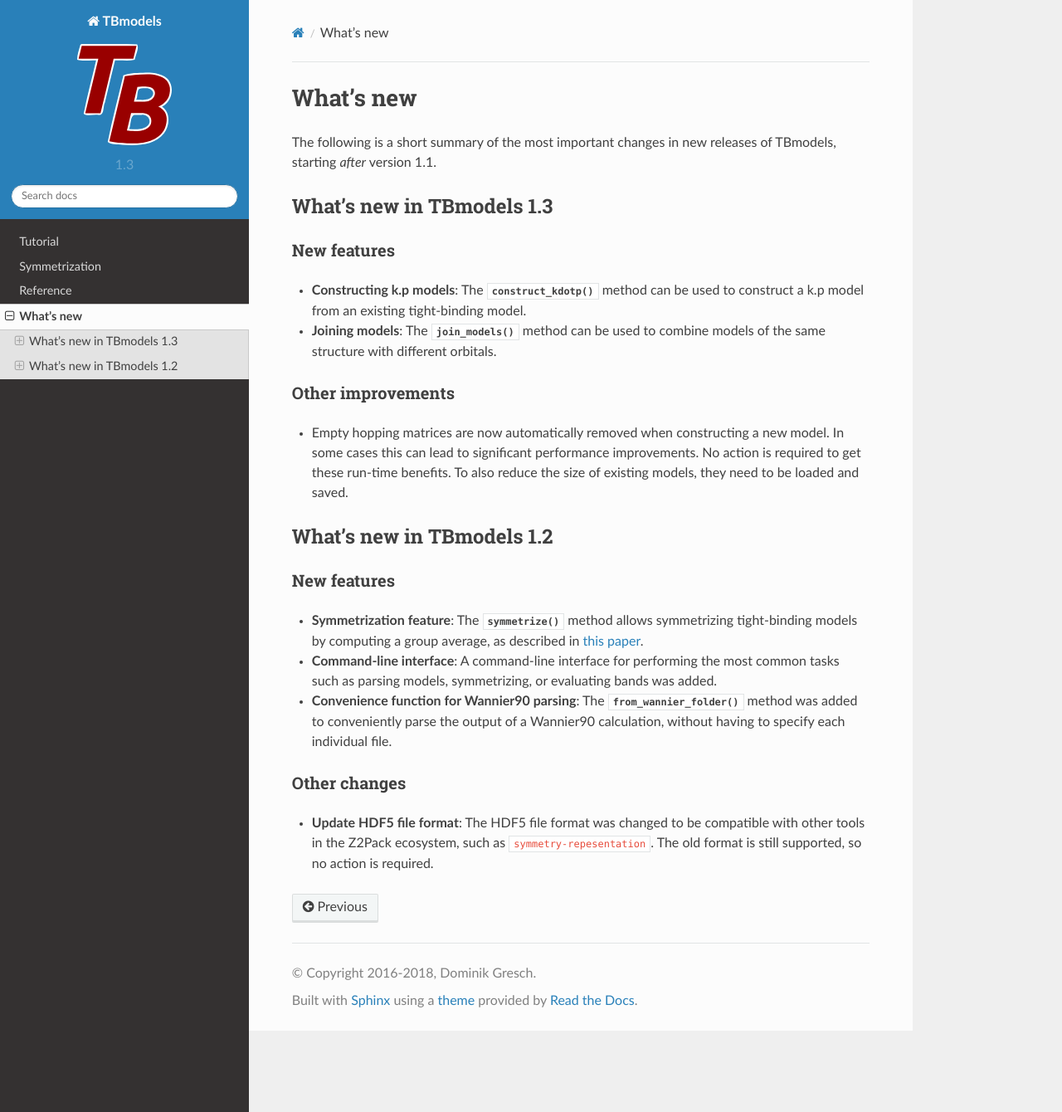
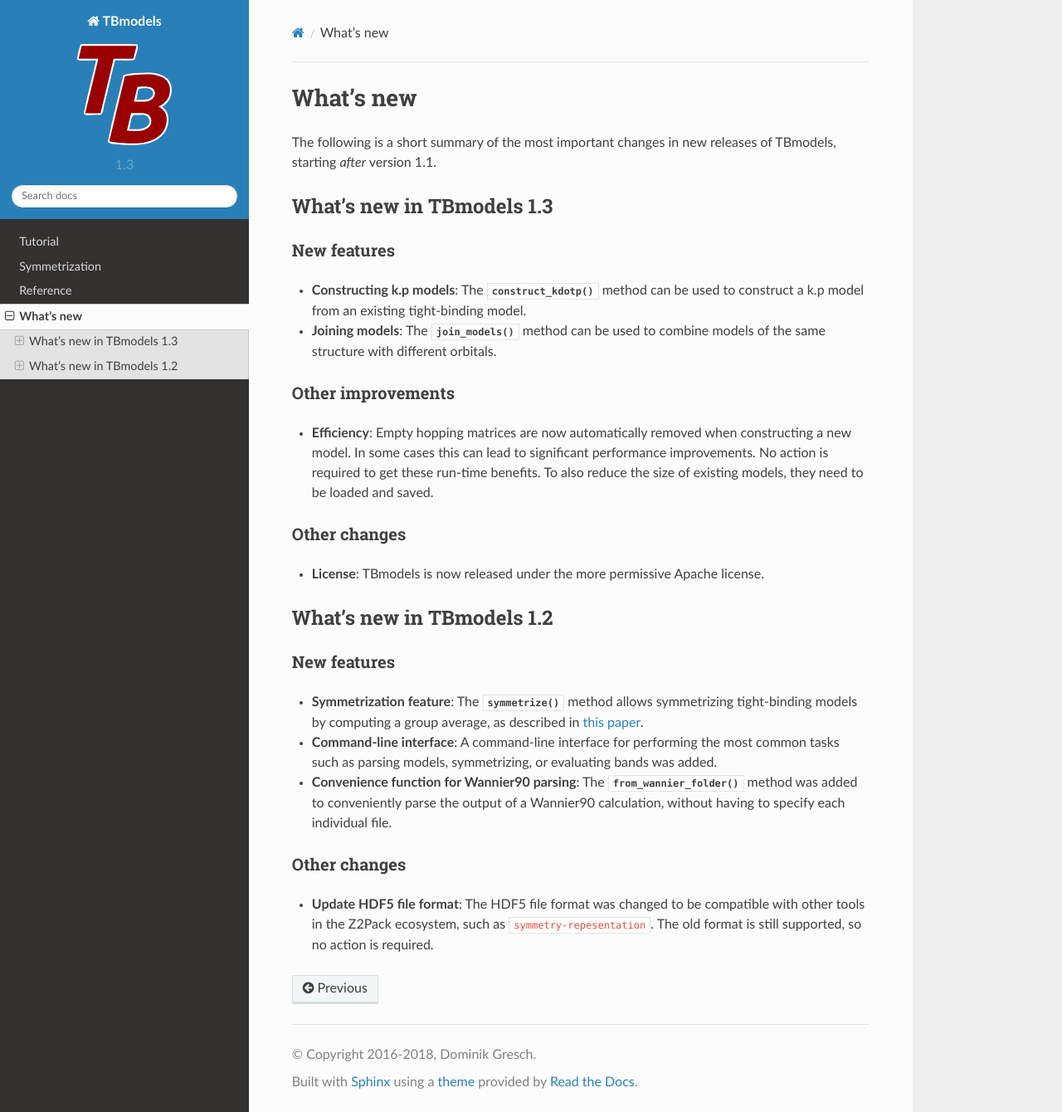
Before and after one commit to Z2PackDev/TBmodels, a Sphinx documentation site: the page built from doc/source/whatsnew.rst, in a window 1280 px wide and 1340 px high. Shown: the whole window at 83% size. Built offline with Sphinx 7.4.7 and the Read the Docs theme 2.0.0, drawn with Linux system fonts in a browser that asks for light colours.

Commit message:
Add license change to what's new.

```diff
--- a/doc/source/whatsnew.rst
+++ b/doc/source/whatsnew.rst
@@ -18,7 +18,12 @@
 Other improvements
 ''''''''''''''''''
 
-- Empty hopping matrices are now automatically removed when constructing a new model. In some cases this can lead to significant performance improvements. No action is required to get these run-time benefits. To also reduce the size of existing models, they need to be loaded and saved.
+- **Efficiency**: Empty hopping matrices are now automatically removed when constructing a new model. In some cases this can lead to significant performance improvements. No action is required to get these run-time benefits. To also reduce the size of existing models, they need to be loaded and saved.
+
+Other changes
+'''''''''''''
+
+- **License**: TBmodels is now released under the more permissive Apache license.
 
 What's new in TBmodels 1.2
 --------------------------
```
